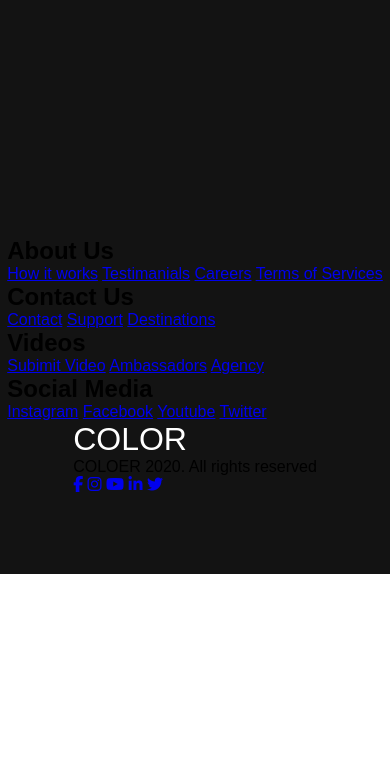
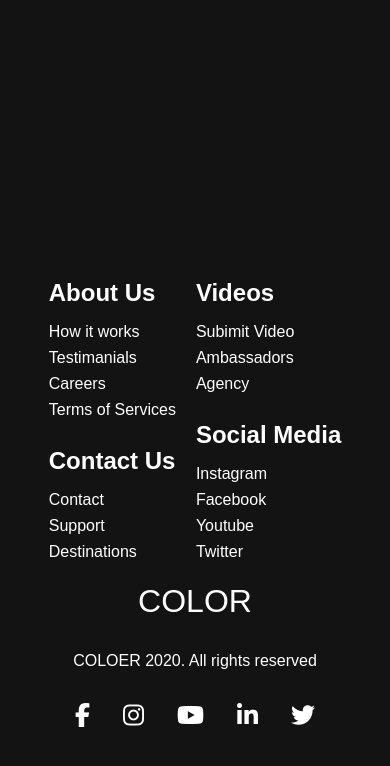
Before and after one commit to philipevasconcelos/projeto-responsivo, a plain HTML site: page index.html in a window 390 px wide. Shown: the part 5260-6026 px from the top of the page. Before the commit the page ends 5834 px from the top, so only its background shows below. Drawn offline with Linux system fonts and the light colour scheme.

Commit message:
Adicionar redes sociais

```diff
--- a/app.js
+++ b/app.js
@@ -1,5 +1,6 @@
 const menu = document.querySelector('#mobile-menu')
 const menuLinks = document.querySelector('.navbar_menu')
+const navlogo = document.querySelector('#navbar_logo');
 
 //Display Mobile Menu
 
@@ -9,3 +10,30 @@ const mobileMenu = () => {
 };
 
 menu.addEventListener('click', mobileMenu);
+
+//Show active menu when scrolling
+
+const highlightMenu = () => {
+    const elem = document.querySelector('.highlight')
+    const homeMenu = document.querySelector('.#home-page')
+    const aboutMenu = document.querySelector('#about-page')
+    const servicesMenu = document.querySelector('#services-page')
+    let scrollPos = window.scrollY
+
+    //add 'highlight' class to my menu items
+    if (window.innerWidth > 960 && scrollPos < 600) {
+        homeMenu.classList.add('highlight')
+        aboutMenu.classList.remove('highlight')
+        return
+    } else if (window.innerWidth > 960 && scrollPos < 1400) {
+        aboutMenu.classList.add('highlight')
+        homeMenu.classList.remove('highlight')
+        servicesMenu.classList.remove('highlight')
+        return
+    } else if (window.innerWidth > 960 && scrollPos < 2345) {
+        aboutMenu.classList.remove('highlight')
+        homeMenu.classList.remove('highlight')
+        return
+    }
+
+}
--- a/index.html
+++ b/index.html
@@ -117,7 +117,7 @@
                 </div>
             </div>
 
-            <div class="footer_link-warapper">
+            <div class="footer_link-wrapper">
                 <div class="footer_link_items">
                     <h2>Videos</h2>
                     <a href="/sign-up">Subimit Video</a> <a href="/sign-up">Ambassadors</a>
@@ -131,7 +131,7 @@
             </div>
         </div>
         <section class="social_media">
-            <div class="social_midia_wrap">
+            <div class="social_media_wrap">
                 <div class="footer_logo">
                     <a href="/" id="footer_logo">COLOR</a>
                 </div>
--- a/styles.css
+++ b/styles.css
@@ -575,3 +575,99 @@
     text-decoration: none;
     font-size: 2rem;
 }
+
+.footer_links {
+    width: 100%;
+    max-width: 1000px;
+    display: flex;
+    justify-content: center;
+}
+
+.footer_link-wrapper {
+    display: flex;
+}
+
+.footer_link_items {
+    display: flex;
+    flex-direction: column;
+    align-items: flex-start;
+    margin: 16px;
+    text-align: left;
+    width: 160px;
+    box-sizing: border-box;
+}
+
+.footer_link_items h2 {
+    margin-bottom: 16px;
+    color: #fff;
+}
+
+.footer_link_items a {
+    color:#fff;
+    text-decoration: none;
+    margin-bottom: 0.5rem;
+    transition: 0.3 ease-out;
+}
+
+.footer_link_items a:hover {
+    color: #e9e9e9e9;
+    transition: 0.3 ease-out;
+}
+
+.social_icon-link {
+    color: #fff;
+    font-size: 24px;
+}
+
+.social_media {
+    max-width: 1000px;
+    width: 100%;
+}
+
+.social_media_wrap {
+    display: flex;
+    justify-content: space-between;
+    align-items: center;
+    width: 90%;
+    max-width: 1000px;
+    margin: 4px auto 0 auto;
+}
+
+.social_icons {
+    display: flex;
+    justify-content: space-between;
+    align-items: center;
+    width: 240px;
+}
+
+.website_rights {
+    color: #fff;
+}
+
+@media screen and (max-width: 820px) {
+    .footer_links {
+        padding-top: 2rem;
+    }
+    #footer_logo {
+        margin-bottom: 2rem;
+    }
+
+    .website_rights{
+        margin-bottom: 2rem;
+    }
+    .footer_link-wrapper {
+        flex-direction: column;
+    }
+    .social_media_wrap{
+        flex-direction: column;
+    }
+
+}
+
+@media screen and (max-width: 480px) {
+    .footer_link_items {
+        margin: 0;
+        padding: 10px;
+        width: 100%;
+    }
+}
```
